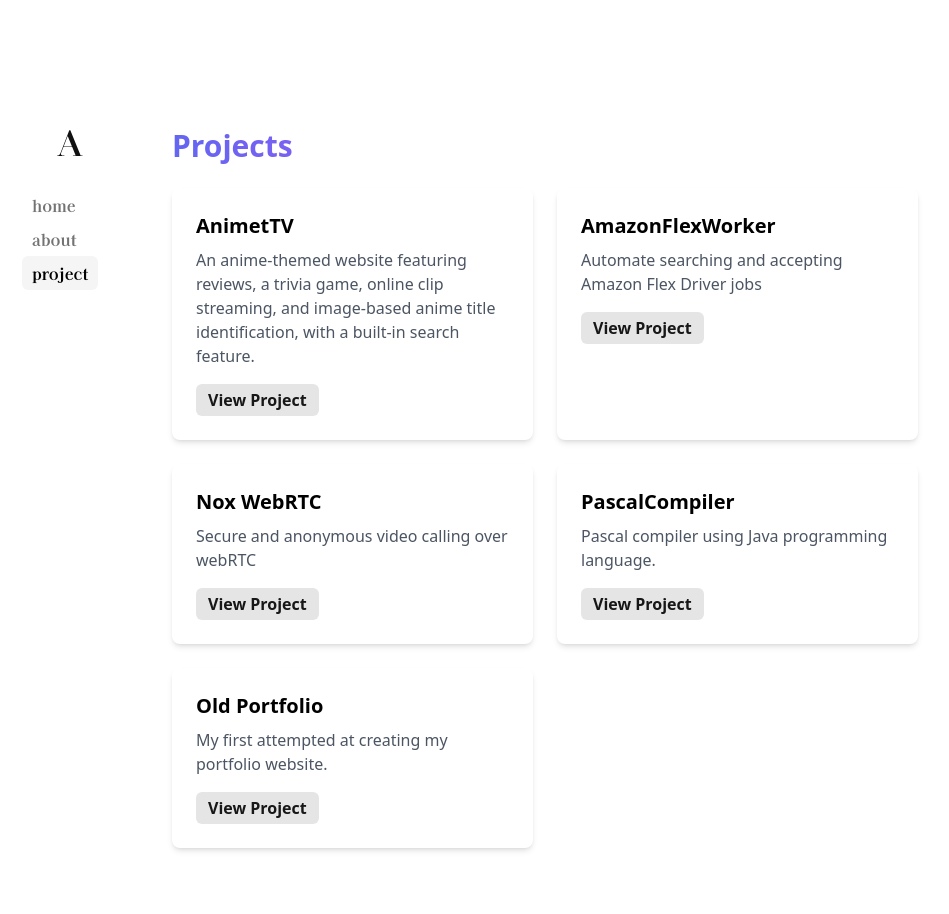
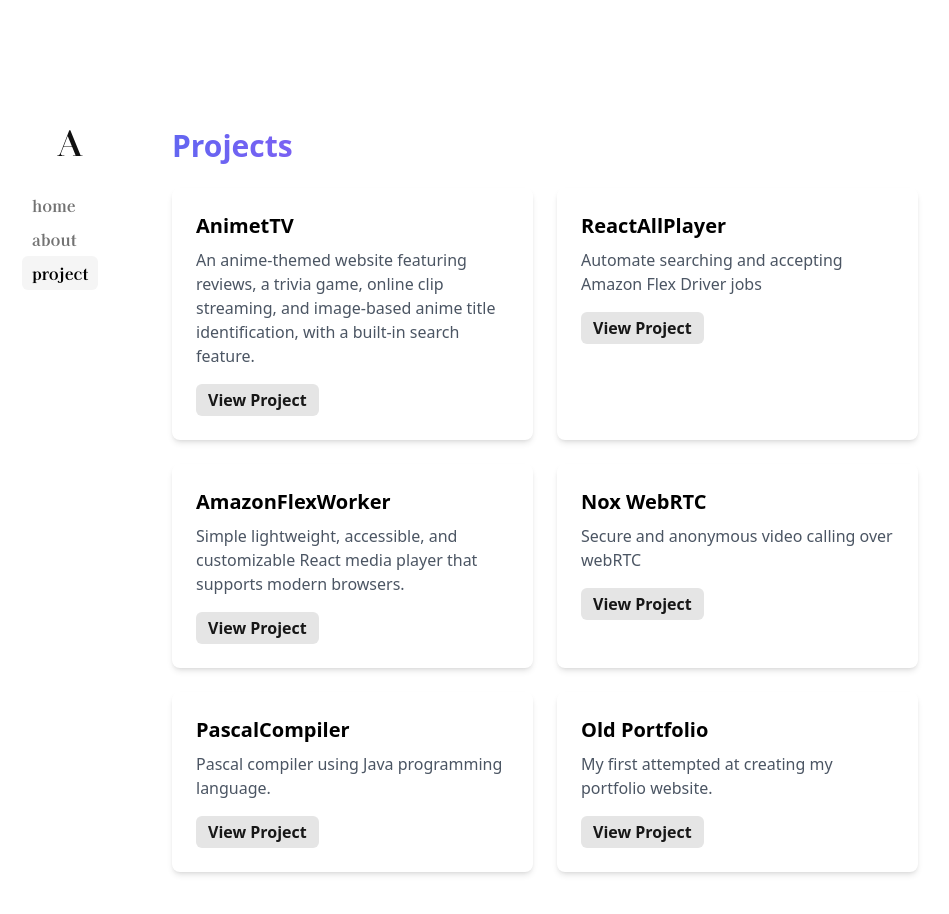
Before and after one commit to asadbek064/asadbek-dev, a Next.js app: page /project in a window 1280 px wide. Shown: the top 914 px of the page, without its empty margins (170-1119 px from the left). Built offline with nearby package versions, Linux system fonts and the light colour scheme.

Commit message:
new project

```diff
--- a/app/project/page.tsx
+++ b/app/project/page.tsx
@@ -26,23 +26,29 @@
   },
   {
     id: 2,
+    title: 'ReactAllPlayer',
+    description: 'Automate searching and accepting Amazon Flex Driver jobs',
+    url: 'https://github.com/asadbek064/react-all-player',
+  },
+  {
+    id: 3,
     title: 'AmazonFlexWorker',
-    description: 'Automate searching and accepting Amazon Flex Driver jobs',
+    description: 'Simple lightweight, accessible, and customizable React media player that supports modern browsers.',
     url: 'https://github.com/asadbek064/AmazonFlexWorker',
   },
   {
-    id: 3,
+    id: 4,
     title: 'Nox WebRTC',
     description: 'Secure and anonymous video calling over webRTC',
     url: 'https://github.com/asadbek064/nox-WebRTC-videocalls'
   },{
-    id: 4,
+    id: 5,
     title: 'PascalCompiler',
     description: 'Pascal compiler using Java programming language.',
     url: 'https://github.com/asadbek064/PascalCompiler'
   },
   {
-    id: 5,
+    id: 6,
     title: 'Old Portfolio',
     description: 'My first attempted at creating my portfolio website.',
     url: 'https://github.com/asadbek064/akarimov'
@@ -57,7 +63,7 @@
       dark:bg-gradient-to-r dark:from-amber-200 dark:to-yellow-500 text-transparent bg-clip-text
       bg-gradient-to-r from-indigo-500 via-purple-500 to-pink-500
       ">
-        <h1 className="font-bold text-3xl font-bold">Projects</h1>
+        <h1 className="font-bold text-3xl ">Projects</h1>
       </div>
 
       <div className="mt-6">
```
